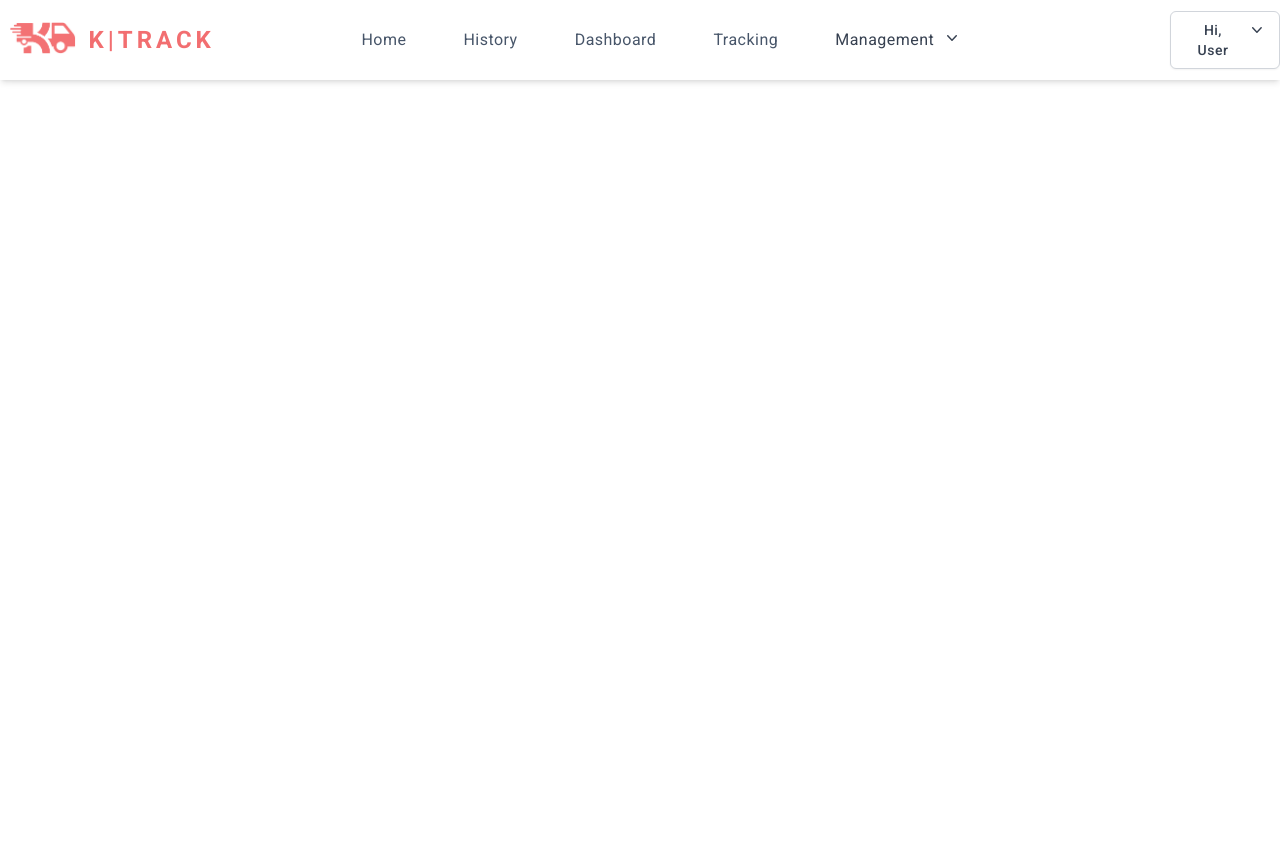
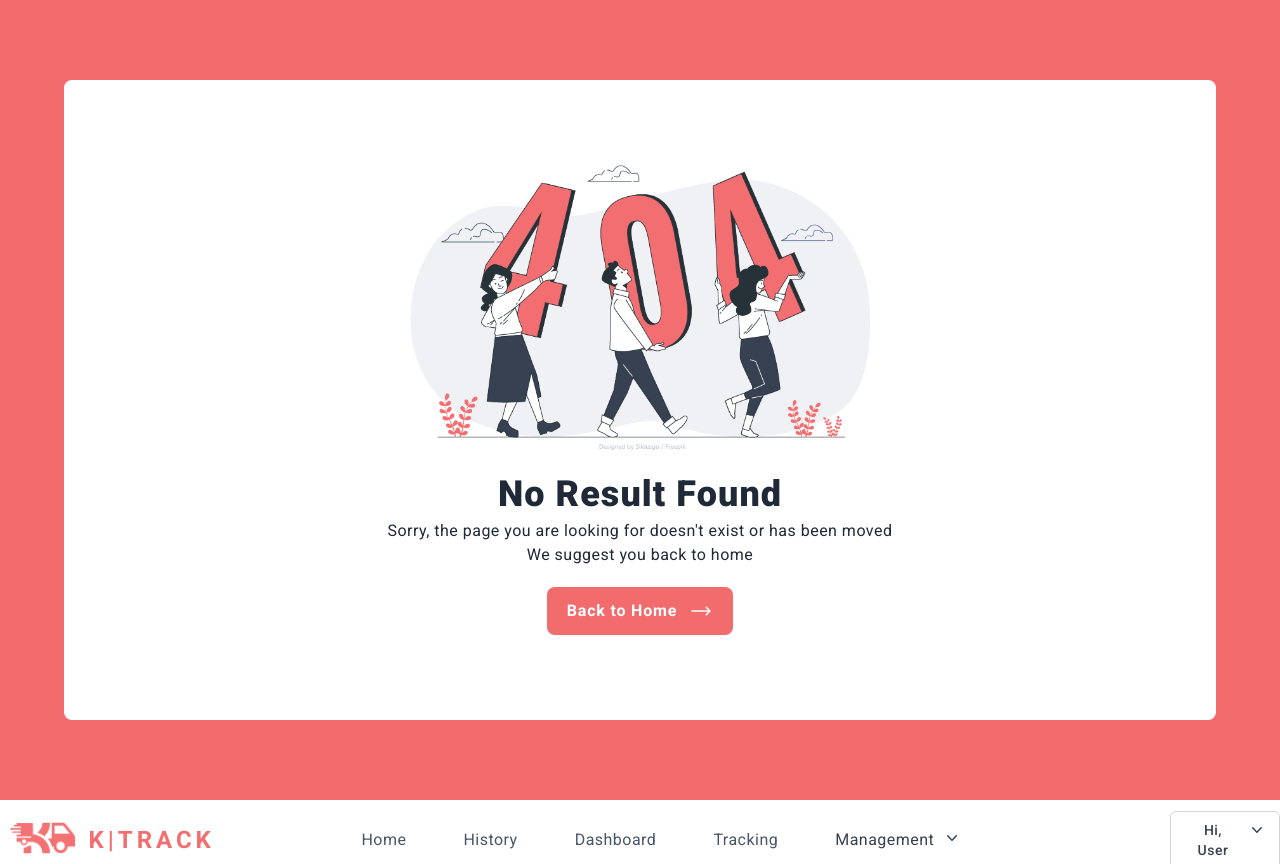
Before and after one commit to safitriherdian/view-tracking, a React (Create React App) app: page /not-found in a window 1280 px wide. Before the commit the page ends 800 px from the top, so only its background shows below. Built offline with nearby package versions, Linux system fonts and the light colour scheme.

Commit message:
update error page

```diff
--- a/src/App.js
+++ b/src/App.js
@@ -7,6 +7,9 @@ import Register from './pages/Auth/Register';
 import ForgotPass from './pages/Auth/ForgotPass';
 
 import Test from './pages/Profile/Test';
+
+import Maintenance from './pages/Error/Maintenance';
+import NotFound from './pages/Error/NotFound';
 
 import Navbar from './components/navbar/Navbar';
 import Footer from './components/footer/Footer';
@@ -38,6 +41,9 @@ function App() {
         <Route path='/register' element={<Register />} />
         <Route path='/forgot-password' element={<ForgotPass />} />
         <Route path='/test' element={<Test />} />
+
+        <Route path='/maintenance' element={<Maintenance />} />
+        <Route path='/not-found' element={<NotFound />} />
 
       </Routes>
 
--- a/src/index.css
+++ b/src/index.css
@@ -68,6 +68,11 @@
 
 .letter-spacing {
   letter-spacing: 0.25rem;
+}
+
+body-img {
+  background-image: url('C:\Users\ZAIN\Downloads\Project\Website\web\ktrack\public\images\delivery-1.png');
+  background-size: cover;
 }
 
 @media screen and (max-width: 960px) {
--- /dev/null
+++ b/src/pages/Error/Maintenance.js
@@ -0,0 +1,19 @@
+import React from 'react';
+
+function NotFound() {
+    return (
+
+        <section class="h-screen bg-pink-1 lg:px-16 lg:py-20 md:p-5">
+            <div class="grid h-full text-gray-800 bg-white rounded-lg space-y-5 p-20">
+                <body-img className="">
+                    <h1 class="lg:text-2xl xl:text-4xl xl:leading-snug font-extrabold">The site is currently down<br />for maintenance</h1>
+                    <p className='pt-5'>We apologize for any inconveniences caused</p>
+                    <p>We're doing our best and we'll back soon</p>
+                </body-img>
+            </div>
+        </section >
+
+    )
+}
+
+export default NotFound
--- /dev/null
+++ b/src/pages/Error/NotFound.js
@@ -0,0 +1,41 @@
+import React from 'react';
+import { Link } from 'react-router-dom';
+
+function NotFound() {
+    return (
+
+        <section class="h-screen bg-pink-1 lg:px-16 lg:py-20 md:p-5">
+            <div class="grid content-center h-full text-gray-800 bg-white rounded-lg space-y-5">
+
+                <div className='flex justify-center'>
+                    <img src="/images/delivery-2.png" class="w-2/5 item-center" alt="" />
+                </div>
+
+                <div class="text-center">
+                    <h1 class="lg:text-2xl xl:text-4xl xl:leading-snug font-extrabold">No Result Found</h1>
+                    <p>Sorry, the page you are looking for doesn't exist or has been moved</p>
+                    <p>We suggest you back to home</p>
+                </div>
+
+                <div className='place-self-center'>
+                    <Link to='/'>
+                        <button
+                            className="px-5 justify-center flex bg-pink-1 hover:bg-pink-2 text-white font-bold py-3 w-auto rounded-lg tracking-wider shadow-sm ease-linear transition-all duration-150"
+                            type="button">
+                            Back to Home
+                            <svg xmlns="http://www.w3.org/2000/svg" fill="none" viewBox="0 0 24 24" stroke-width="1.5" stroke="currentColor" class="ml-3 w-6 h-6">
+                                <path stroke-linecap="round" stroke-linejoin="round" d="M17.25 8.25L21 12m0 0l-3.75 3.75M21 12H3" />
+                            </svg>
+
+                        </button>
+                    </Link>
+                </div>
+
+
+            </div>
+        </section>
+
+    )
+}
+
+export default NotFound
```
Also changed, not shown: public/images/delivery-1.png (added), public/images/delivery-2.png (added).
